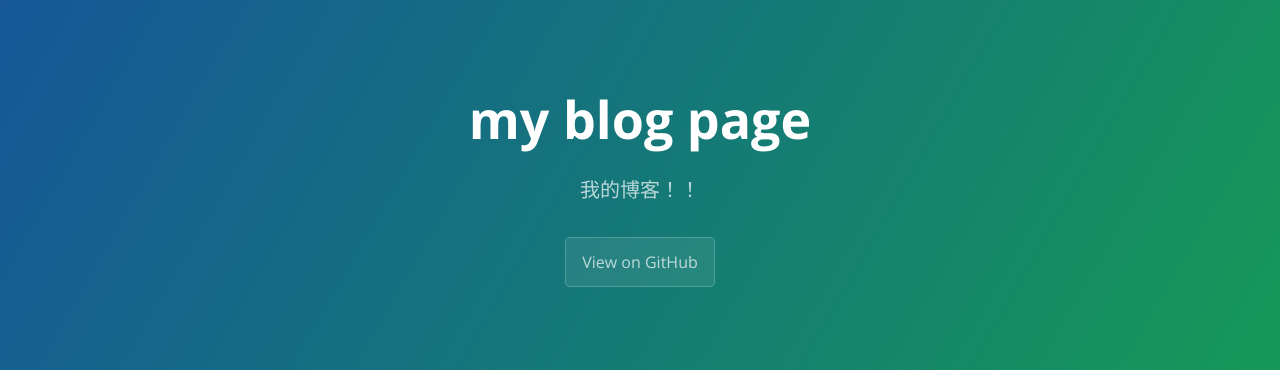
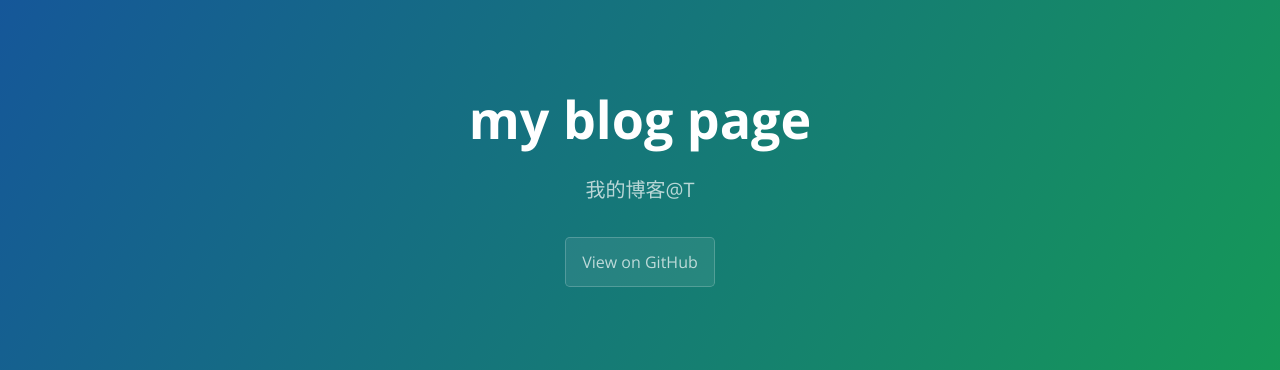
Before and after one commit to 1523090155/blog, a Jekyll site: the page built from index.md, in a window 1280 px wide. Shown: the top 370 px of the page. Built offline with Jekyll 4.4.1, drawn with Linux system fonts in a browser that asks for light colours.

```diff
--- a/_config.yml
+++ b/_config.yml
@@ -1,5 +1,5 @@
 title: my blog page
-description: 我的博客！！
+description: 我的博客@T
 show_downloads: false
 google_analytics:
 theme: jekyll-theme-cayman
```
